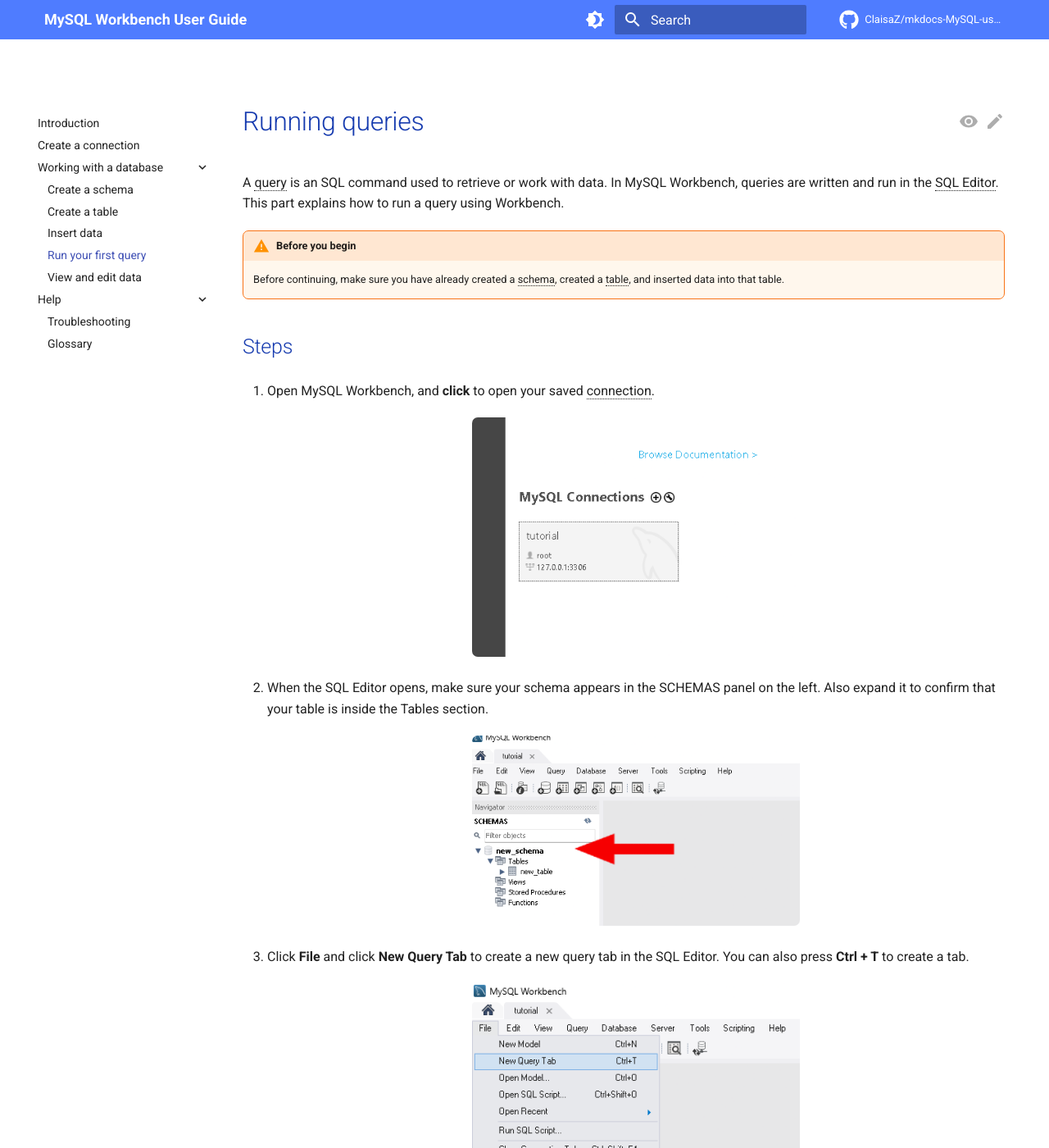
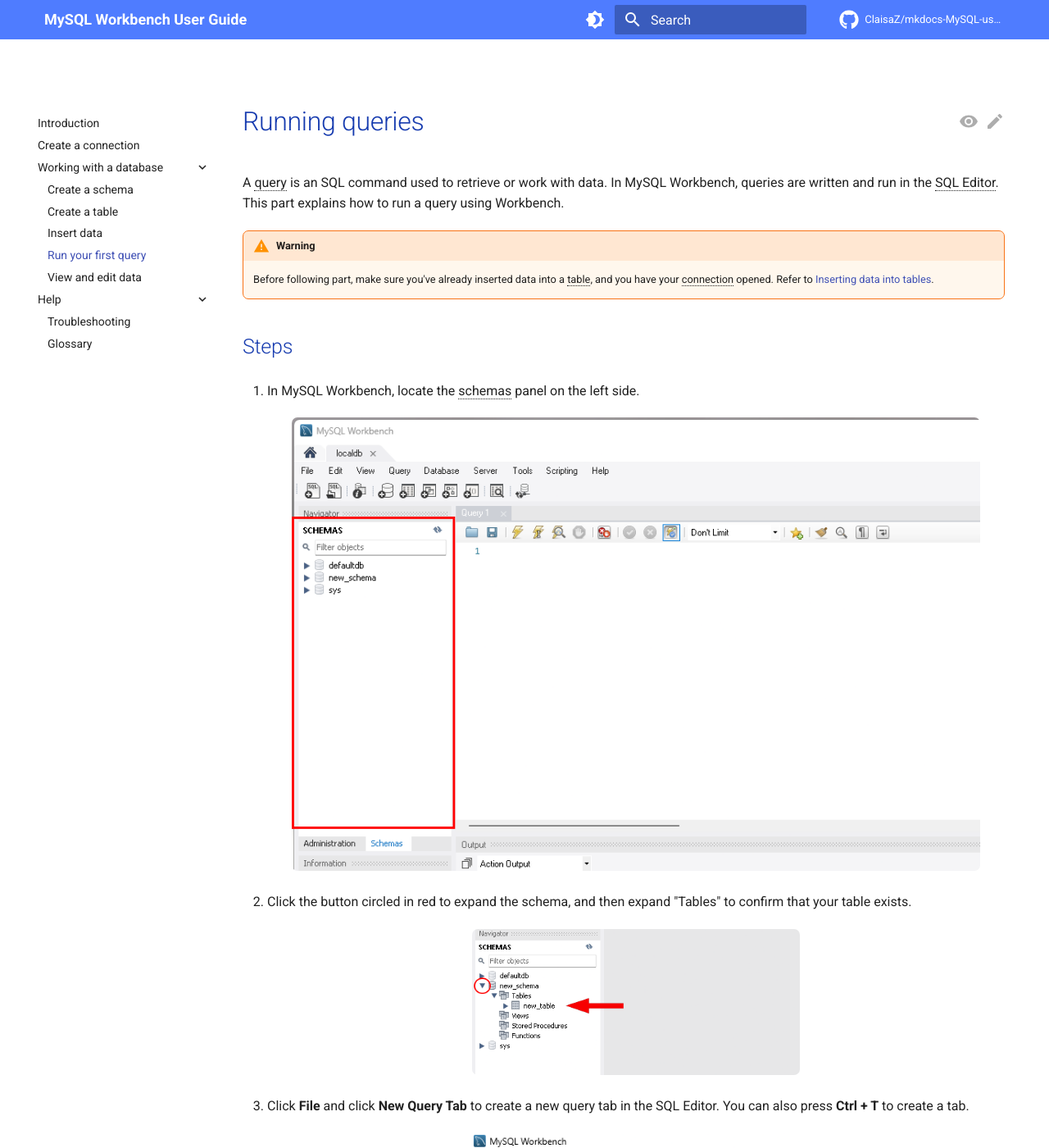
Before and after one commit to ClaisaZ/mkdocs-MySQL-user-guide, an MkDocs documentation site: the page built from docs/6-runquery.md, in a window 1280 px wide and 1400 px high. Shown: the whole window at 82% size. Built offline with MkDocs 1.6.1 and Material for MkDocs 9.7.7, drawn with Linux system fonts in a browser that asks for light colours; comment, search, counter and statistics services are not loaded.

Commit message:
warning and cleaner introduction

````diff
--- a/docs/6-runquery.md
+++ b/docs/6-runquery.md
@@ -7,27 +7,27 @@
 
 A query is an SQL command used to retrieve or work with data. In MySQL Workbench, queries are written and run in the SQL Editor. This part explains how to run a query using Workbench.
 
-!!! warning "Before you begin"
-    Before continuing, make sure you have already created a schema, created a table, and inserted data into that table.
+!!! warning "Warning"
+    Before following part, make sure you've already inserted data into a table, and you have your connection opened. Refer to [Inserting data into tables](./5-insertdata.md).
 
 ## Steps
 
-1. Open MySQL Workbench, and **click** to open your saved connection.
+1. In MySQL Workbench, locate the schemas panel on the left side.
 
-    ![Saved connection on the MySQL Workbench home screen](https://cdn.jsdelivr.net/gh/ClaisaZ/mkdocs-MySQL-user-guide@main/docs/assets/images/Run_Query_1.png){ .img-query-step-first-three .center-it }
+    ![Schema panel in MySQL Workbench](https://cdn.jsdelivr.net/gh/ClaisaZ/mkdocs-MySQL-user-guide@main/docs/assets/images/Inserting_Data_1_2.png)
 
-2. When the SQL Editor opens, make sure your schema appears in the SCHEMAS panel on the left. Also expand it to confirm that your table is inside the Tables section.
+2. Click the button circled in red to expand the schema, and then expand "Tables" to confirm that your table exists.
 
-    ![SQL Editor with the SCHEMAS panel visible](https://cdn.jsdelivr.net/gh/ClaisaZ/mkdocs-MySQL-user-guide@main/docs/assets/images/Run_Query_2_2.png){ .img-query-step-first-three .center-it }
+    ![SQL Editor with the SCHEMAS panel visible](https://cdn.jsdelivr.net/gh/ClaisaZ/mkdocs-MySQL-user-guide@main/docs/assets/images/Run_Query_2_3.png){ .img-query-step-first-three .center-it }
 
-3. Click **File** and click **New Query Tab** to create a new query tab in the SQL Editor. You can also press **Ctrl + T** to create a tab.
+2. Click **File** and click **New Query Tab** to create a new query tab in the SQL Editor. You can also press **Ctrl + T** to create a tab.
 
     ![New SQL tab button in MySQL Workbench](https://cdn.jsdelivr.net/gh/ClaisaZ/mkdocs-MySQL-user-guide@main/docs/assets/images/Run_Query_3_2.png){ .img-query-step-first-three .center-it }
 
     The area highlighted in red is your SQL Editor. This is where you write and run queries:
     ![SQL Editor](https://cdn.jsdelivr.net/gh/ClaisaZ/mkdocs-MySQL-user-guide@main/docs/assets/images/sqlEditor.png){ .img-medium .center-it }
 
-4. In the new tab in the SQL Editor type:
+3. In the new tab in the SQL Editor type:
 
     ```sql
     USE name_of_your_schema;
@@ -41,7 +41,7 @@
     !!! note "Note"
         This part uses a `USE` and `SELECT` query because it's safe for beginners.
 
-5. Click the **Execute** button (lightning bolt icon) to run the query.
+4. Click the **Execute** button (lightning bolt icon) to run the query.
 
     ![Execute button in MySQL Workbench](https://cdn.jsdelivr.net/gh/ClaisaZ/mkdocs-MySQL-user-guide@main/docs/assets/images/Run_Query_5.png){ .img-query-step }
 
````
Also changed, not shown: docs/2-create-conn.md (+1 -3 lines), docs/3-createschema.md (+1 -1 lines), docs/4-createtable.md (+3 -2 lines), docs/5-insertdata.md (+2 -4 lines), docs/7-view-edit-data.md (+4 -6 lines), docs/assets/images/Inserting_Data_1_2.png (added), docs/assets/images/Run_Query_2_3.png (added).
